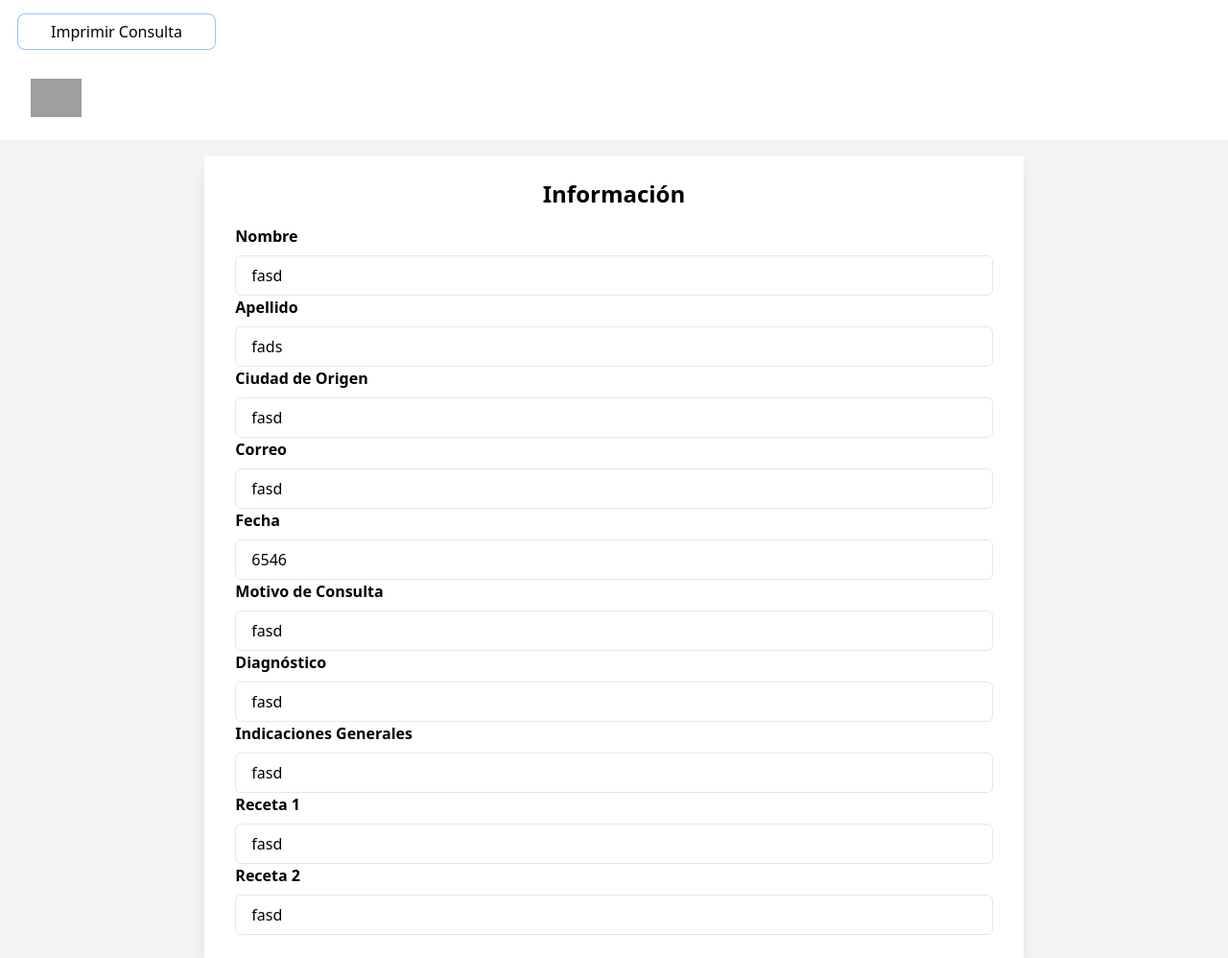
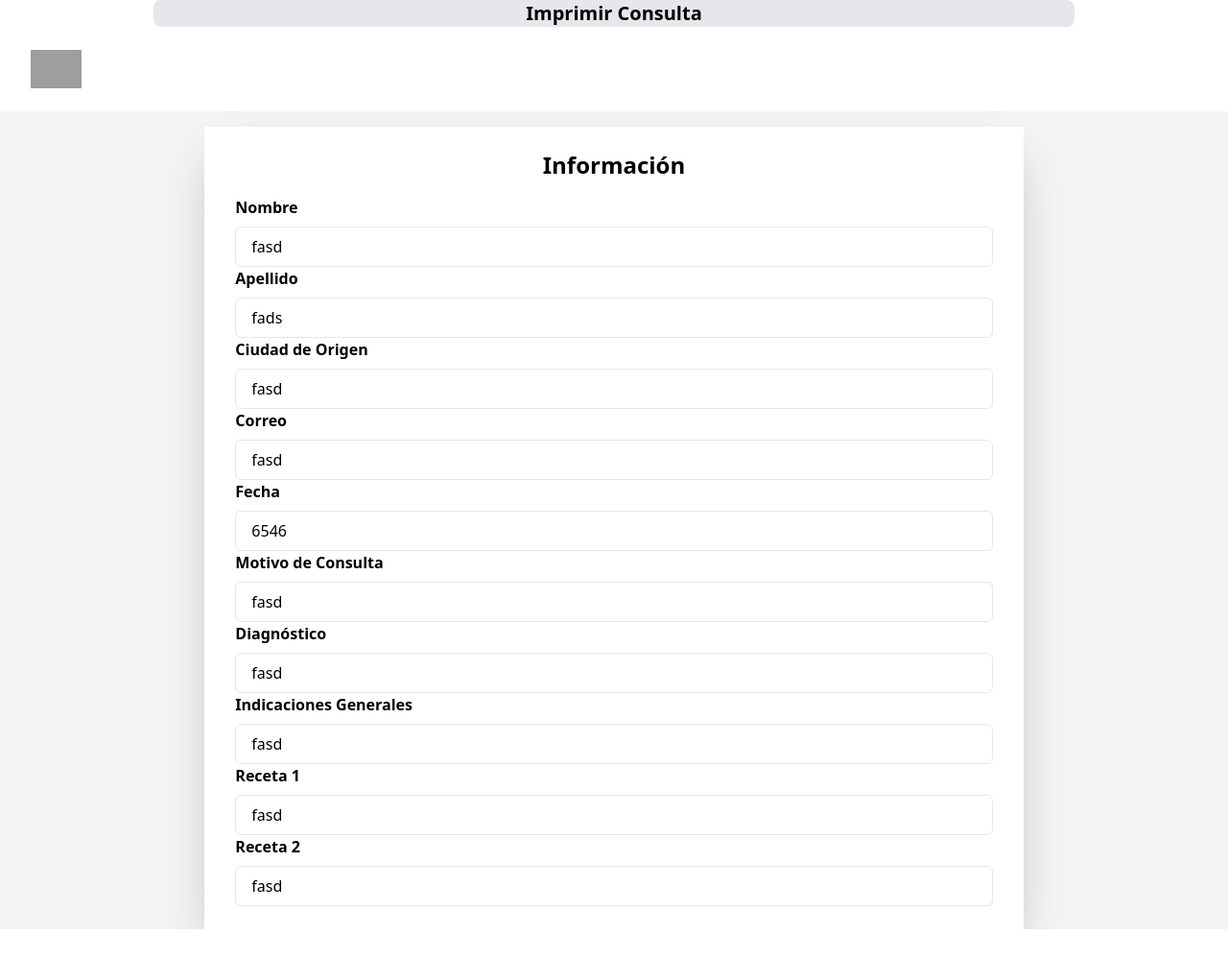
Before and after one commit to josemlegal/Medical-Assistant, a Flask app: template templates/usuario.html in a window 1280 px wide. Shown: the whole page at 96% size. After the commit the page ends 968 px from the top, so only its background shows below. Run offline with Flask 2, Linux system fonts and the light colour scheme; the template is opened without the code that fills it: values that come from a table or form of the project are taken from there, others are empty; data comes from the database, SQL or seed files in the repository; some libraries are stand-ins or nearby versions; grey boxes are pictures that could not be loaded.

Commit message:
boton modificado

```diff
--- a/templates/usuario.html
+++ b/templates/usuario.html
@@ -21,9 +21,14 @@
           }
       }
       </style>
-      <input class="hover:bg-blue-900 justify-between items-center mt-4 ml-5 px-2 py-1 border border-transparent ring-offset-1 ring-1 text-base font-medium rounded-md shadow-sm bg-white hover:bg-indigo-50 sm:px-8" aria-hidden="true" id ="printbtn" type="button" value="Imprimir Consulta" onclick="window.print();" > <br>
 
-  <div class="mt-2">
+      <!-- <input class="hover:bg-blue-900 justify-between items-center mt-4 ml-5 px-2 py-1 border border-transparent ring-offset-1 ring-1 text-base font-medium rounded-md shadow-sm bg-white hover:bg-indigo-50 sm:px-8" aria-hidden="true" id ="printbtn" type="button" value="Imprimir Consulta" onclick="window.print();" > <br> -->
+
+      <div class="ml-40 mr-40 text-center text-xl font-bold group [transform:translateZ(0)] px-5 py-30 rounded-lg overflow-hidden bg-gray-200 relative before:absolute before:bg-sky-600 before:top-10 before:left-20 before:h-8 before:w-8 before:-translate-y-10 before:-translate-x-20 before:rounded-full before:scale-[100] before:opacity-0 hover:before:scale-[100] hover:before:opacity-100 before:transition before:ease-in-out before:duration-500" onclick="window.print();" id ="printbtn" ><span class="relative z-10 text-black group-hover:text-gray-100 transition ease-in-out duration-500"
+        >Imprimir Consulta</span></div>
+
+
+  <div class="mt-0">
 
       <!-- Imprime el logo -->
 
@@ -40,7 +45,7 @@
 
     <div class="flex items-center justify-center min-h-fit bg-gray-100">
 
-      <div class="px-8 py-6 mx-4 mt-4 text-left bg-white shadow-lg md:w-2/3 lg:w-2/3 sm:w-2/3 print-section">
+      <div class="px-8 py-6 mx-4 mt-4 text-left bg-white shadow-2xl md:w-2/3 lg:w-2/3 sm:w-2/3 print-section">
 
         <h3 class="text-2xl font-bold text-center">Información</h3>
 
```
